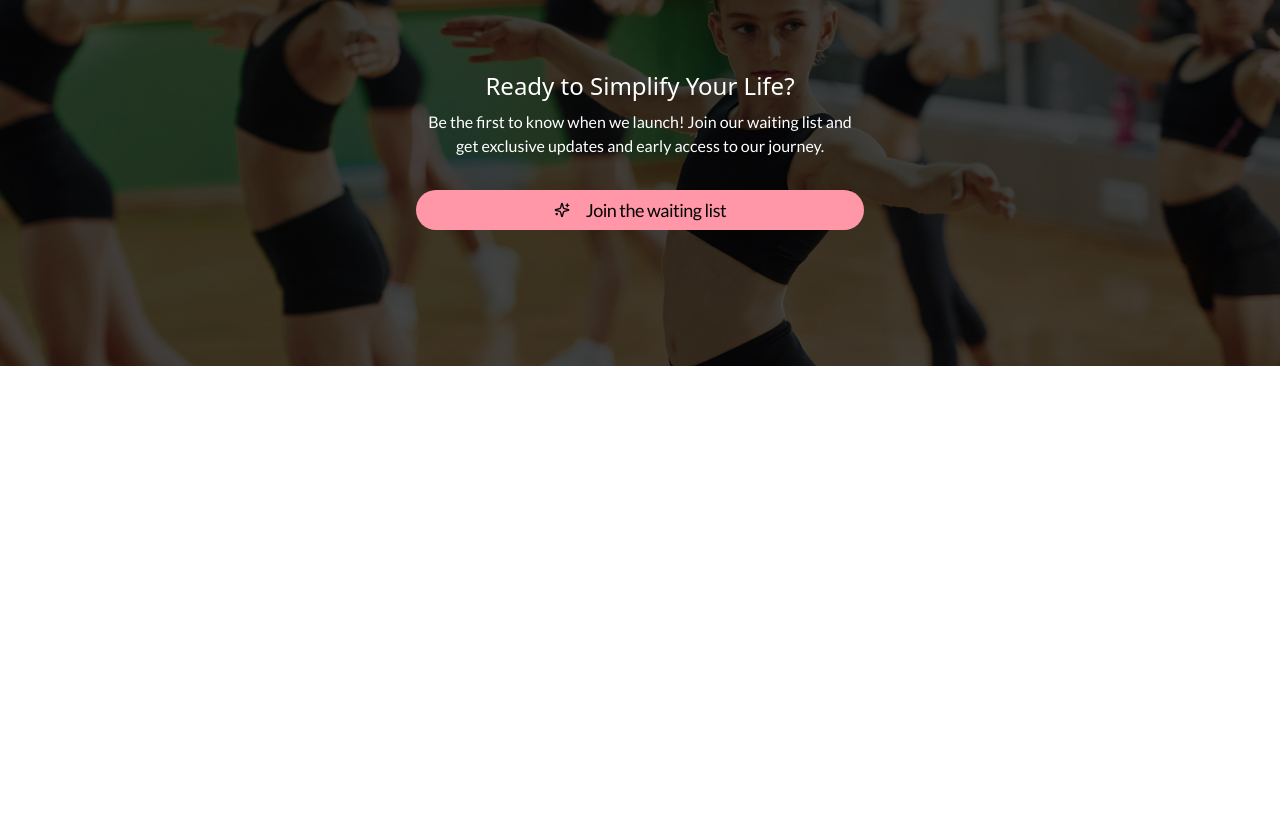
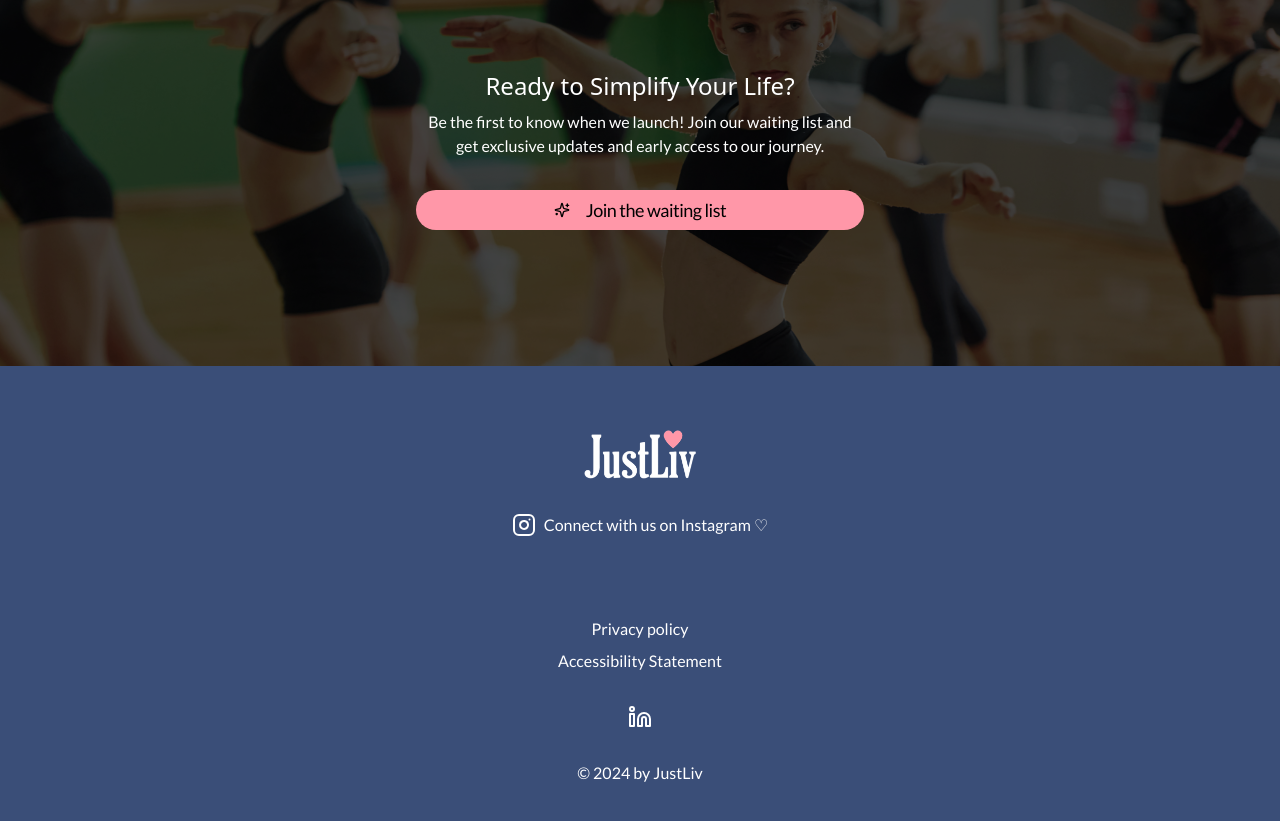
Before and after one commit to hsayvaidya23/fusion_assignment, a Next.js app: page / in a window 1280 px wide. Shown: the part 3137-3958 px from the top of the page. Before the commit the page ends 3503 px from the top, so only its background shows below. Built offline with nearby package versions, Linux system fonts and the light colour scheme.

Commit message:
footer section

```diff
--- a/app/page.js
+++ b/app/page.js
@@ -1,10 +1,12 @@
 import Image from "next/image";
 import { Button } from "@/components/ui/button";
-import { hero, heroMobile, star, sky, downArrow, twistedArrow, girls } from "./assets";
+import { hero, heroMobile, star, sky, downArrow, twistedArrow, girls, logo } from "./assets";
 import CardSection from "@/components/Card";
 import { cardsData } from "@/utils/cardsData";
 import MissionSection from "@/components/MissionSection";
 import GirlsSection from "@/components/Girls";
+import Link from "next/link";
+import Footer from "@/components/Footer";
 
 
 export default function Home() {
@@ -75,7 +77,7 @@ export default function Home() {
 
           {/* Content */}
           <div className="relative max-w-4xl mx-auto">
-            <h2 className="text-center text-3xl font-serif mb-16">How it works</h2>
+            <h2 className="md:text-center text-3xl font-serif mb-16 text-left">How it works</h2>
             <div className="flex flex-col space-y-12 items-start mx-auto max-w-xl">
               {/* Step 1: Browse */}
               <div className="flex items-start space-x-6 relative">
@@ -179,25 +181,8 @@ export default function Home() {
 
       {/* Waitlist Section */}
       <GirlsSection />
-      {/* <section className="relative py-20 px-4">
-        <Image
-          src={girls}
-          alt="Girls playing"
-          fill
-          className="object-contain "
-        /> */}
-        {/* <div className="absolute inset-0 bg-black/50"></div> */}
-        {/* <div className="relative max-w-4xl mx-auto text-center text-white">
-          <h2 className="text-3xl font-serif mb-4">Ready to Simplify Your Life?</h2>
-          <p className="mb-8">
-            Be the first to know when we launch! Join our waiting list and get exclusive updates and early access to our
-            journey.
-          </p>
-          <Button className="rounded-full bg-pink-400 hover:bg-pink-500 text-white px-8 py-6 text-lg">
-            Join the waiting list
-          </Button>
-        </div>
-      </section> */}
+      {/* Footer */}
+      <Footer />
     </main>
   );
 }
--- /dev/null
+++ b/components/Footer.jsx
@@ -0,0 +1,102 @@
+import React from "react";
+import Image from "next/image";
+import Link from "next/link";
+import { logo } from "@/app/assets";
+
+const Footer = () => {
+  return (
+    <footer className="bg-[#3A4E78] text-white py-16">
+      <div className="container mx-auto px-4 text-center">
+        {/* Logo */}
+        <div className="flex justify-center items-center space-x-2 mb-8">
+          <Image
+            src={logo}
+            alt="JustLiv Logo"
+            width={116}
+            height={40}
+            className="w-29"
+          />
+        </div>
+
+        {/* Instagram Link */}
+        <p className="mb-4 flex justify-center items-center space-x-2">
+          <svg
+            xmlns="http://www.w3.org/2000/svg"
+            width="24"
+            height="24"
+            viewBox="0 0 24 24"
+            fill="none"
+            stroke="currentColor"
+            strokeWidth="2"
+            strokeLinecap="round"
+            strokeLinejoin="round"
+            className="lucide lucide-instagram w-6 h-6"
+          >
+            <rect width="20" height="20" x="2" y="2" rx="5" ry="5"></rect>
+            <path d="M16 11.37A4 4 0 1 1 12.63 8 4 4 0 0 1 16 11.37z"></path>
+            <line x1="17.5" x2="17.51" y1="6.5" y2="6.5"></line>
+          </svg>
+          <span className="text-white text-[16px] font-medium font-lato">
+            <Link
+              href="https://www.instagram.com/justlivatx?igsh=MWo3czd1MXh3cQ%3D%3D&amp;utm_source=qr"
+              target="_blank"
+              rel="noopener noreferrer"
+            >
+              Connect with us on Instagram ♡
+            </Link>
+          </span>
+        </p>
+
+        {/* Links and Copyright */}
+        <div className="flex flex-col gap-4 items-center pt-16 space-y-4">
+          {/* Privacy Policy and Accessibility Statement */}
+          <div className="flex flex-col items-center space-y-2">
+            <p className="text-[16px] font-lato">
+              <Link href="/privacy-policy" target="_blank" rel="noopener noreferrer">
+                Privacy policy
+              </Link>
+            </p>
+            <p className="text-[16px] font-lato">
+              <Link href="/accessibility-statement" target="_blank" rel="noopener noreferrer">
+                Accessibility Statement
+              </Link>
+            </p>
+          </div>
+
+          {/* LinkedIn Link */}
+          <p className="flex justify-center items-center">
+            <Link
+              href="https://www.linkedin.com/company/justliv-app-for-busy-parents/"
+              target="_blank"
+              rel="noopener noreferrer"
+            >
+              <svg
+                xmlns="http://www.w3.org/2000/svg"
+                width="24"
+                height="24"
+                viewBox="0 0 24 24"
+                fill="none"
+                stroke="currentColor"
+                strokeWidth="2"
+                strokeLinecap="round"
+                strokeLinejoin="round"
+                className="lucide lucide-linkedin w-6 h-6"
+              >
+                <path d="M16 8a6 6 0 0 1 6 6v7h-4v-7a2 2 0 0 0-2-2 2 2 0 0 0-2 2v7h-4v-7a6 6 0 0 1 6-6z"></path>
+                <rect width="4" height="12" x="2" y="9"></rect>
+                <circle cx="4" cy="4" r="2"></circle>
+              </svg>
+            </Link>
+          </p>
+
+          {/* Copyright */}
+          <p className="text-white text-[16px] font-normal font-lato">
+            © 2024 by JustLiv
+          </p>
+        </div>
+      </div>
+    </footer>
+  );
+};
+
+export default Footer;
```
